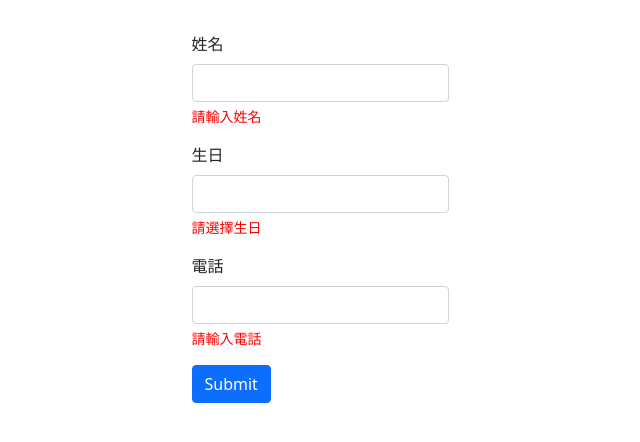
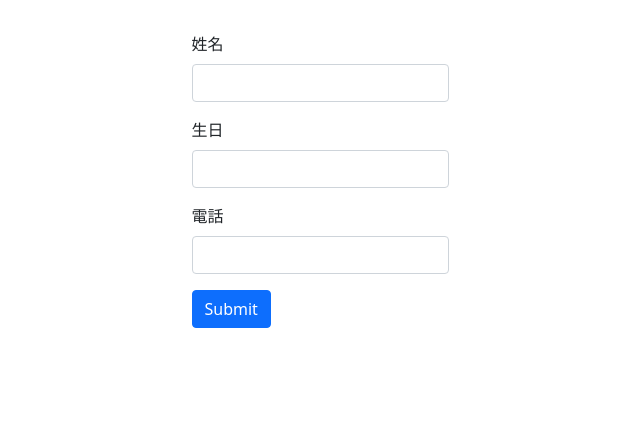
Before and after one commit to yanniao0827/Vue, a Vue app in the folder PRACTICE/form_validate/: page / in a window 1280 px wide. Shown: the top 442 px of the page, without its empty margins (320-960 px from the left). Built offline with nearby package versions, Linux system fonts and the light colour scheme.

Commit message:
0806 1-2.設置錯誤訊息顯示條件

```diff
--- a/PRACTICE/form_validate/src/components/Register.vue
+++ b/PRACTICE/form_validate/src/components/Register.vue
@@ -1,33 +1,34 @@
 <script setup>
-import { ref } from 'vue'
+import { reactive,ref } from 'vue';
 const name=ref('');
 const bday=ref('');
 const phone=ref('');
+const error=reactive([true,true,true]);
 </script>
 
 <template>
-<form>
+    <div class="container">
+        <form>
   <div class="mb-3">
     <label for="name" class="form-label">姓名</label>
     <input v-model="name" type="text" class="form-control" id="name" aria-describedby="emailHelp">
-    <div v-show="name.length== 0" id="emailHelp" class="form-text">請輸入姓名</div>
+    <div v-show="name.length== 0" id="emailHelp" class="form-text text-danger" :class="{'d-none':error[0]}">請輸入姓名</div>
   </div>
   <div class="mb-3">
     <label for="exampleInputPassword1" class="form-label">生日</label>
     <input v-model="bday" type="text" class="form-control" id="bday">
-    <div v-show="bday.length== 0" id="emailHelp" class="form-text">請選擇生日</div>
+    <div v-show="bday.length== 0" id="emailHelp" class="form-text text-danger" :class="{'d-none':error[1]}">請選擇生日</div>
   </div>
   <div class="mb-3">
     <label for="exampleInputEmail1" class="form-label">電話</label>
     <input v-model="phone" type="text" class="form-control" id="phone" aria-describedby="emailHelp">
-    <div v-show="phone.length== 0" id="emailHelp" class="form-text">請輸入電話</div>
+    <div v-show="phone.length== 0" id="emailHelp" class="form-text text-danger" :class="{'d-none':error[2]}">請輸入電話</div>
   </div>
   <button type="submit" class="btn btn-primary">Submit</button>
 </form>
+</div>
 </template>
 
 <style scoped>
-    .form-text{
-        color: red;
-        }
+
 </style>
```
